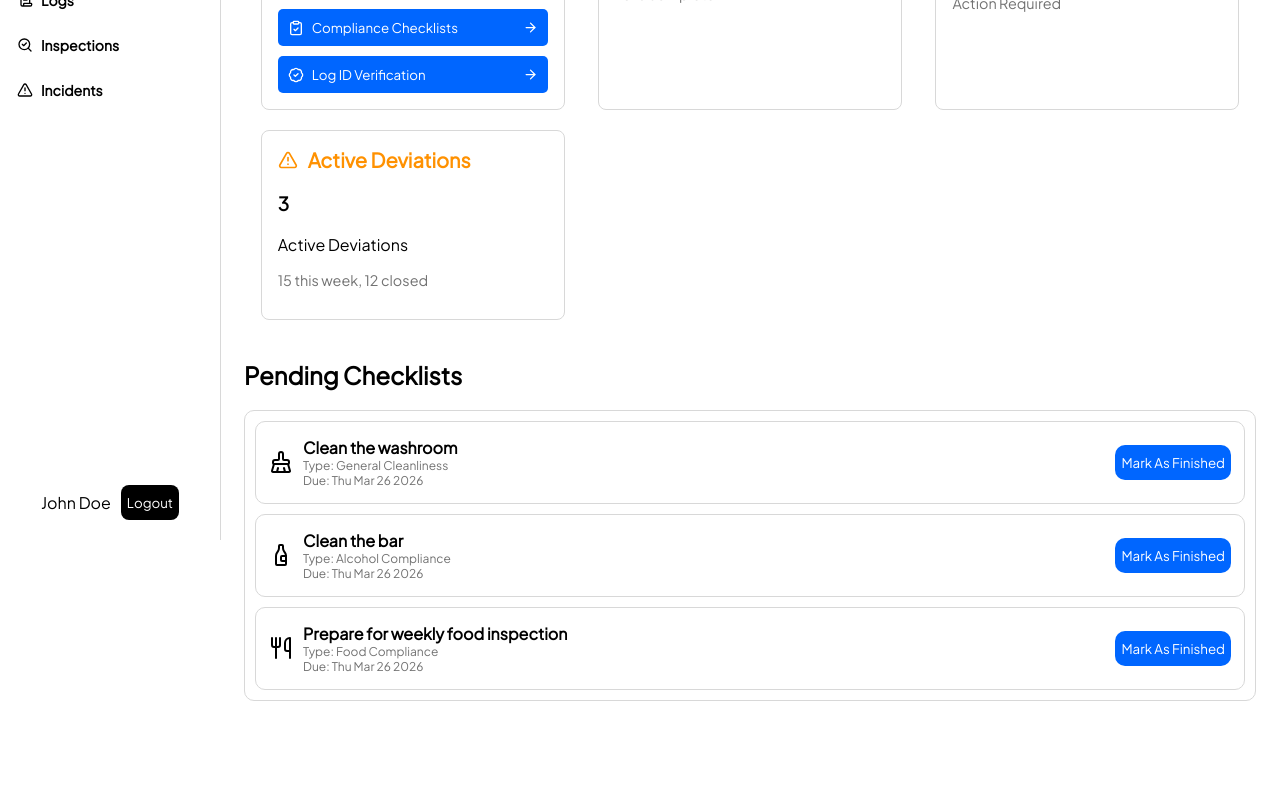
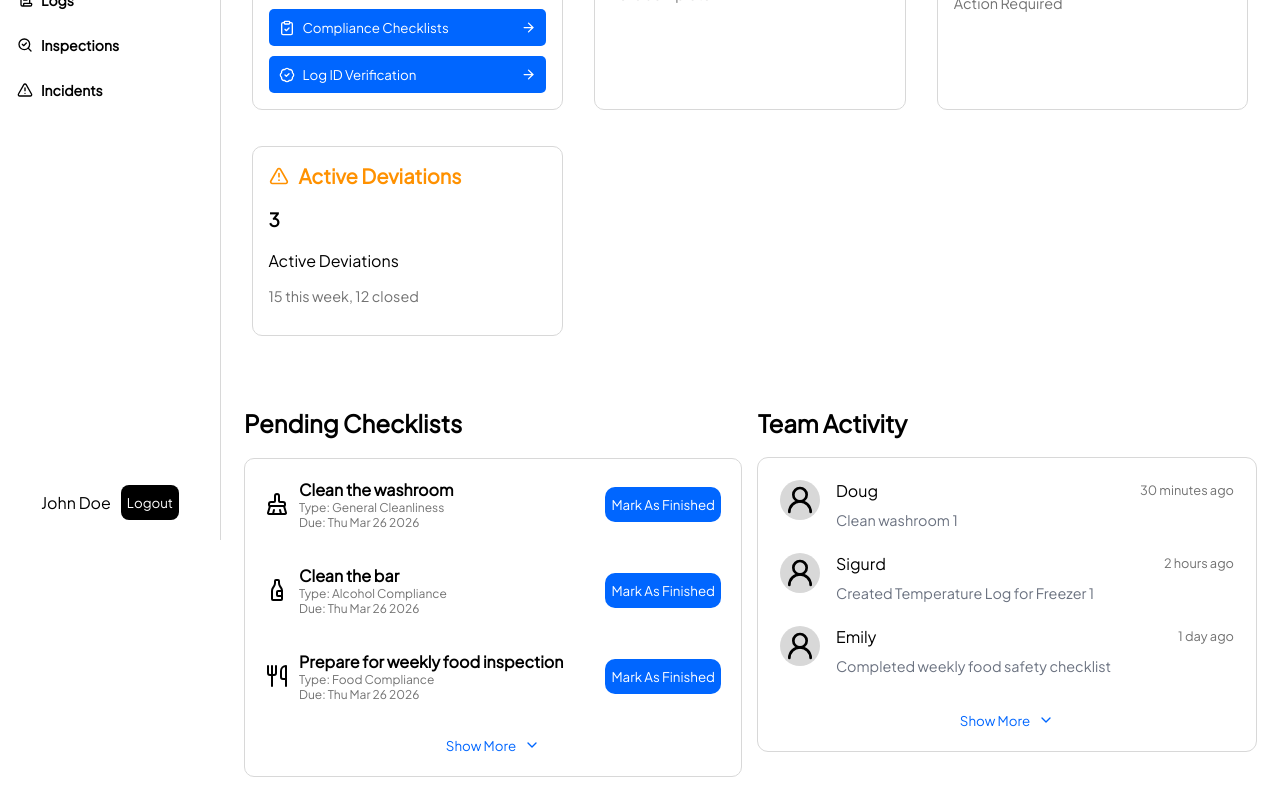
Before and after one commit to siguraso/fullstack-project-v26, a Vue app in the folder frontend/: page / in a window 1280 px wide. Shown: the part 260-1061 px from the top of the page. Before the commit the page ends 985 px from the top, so only its background shows below. Built offline with nearby package versions, Linux system fonts and the light colour scheme; the HTML template or start-up script is replaced by a standard one.

Commit message:
added a team activity component and made some style changes

```diff
--- a/frontend/src/assets/main.css
+++ b/frontend/src/assets/main.css
@@ -5,6 +5,7 @@
 
 :root {
   --bg: #ffffff;
+  --bg-secondary: #efefef;
   --primary: #0066ff;
   --primary-hover: rgb(0, 75, 187);
   --primary-active: rgb(0, 34, 85);
--- a/frontend/src/components/ui/Card.vue
+++ b/frontend/src/components/ui/Card.vue
@@ -16,7 +16,7 @@
 .card {
   background-color: var(--bg);
   border: 1px solid var(--stroke);
-  border-radius: 8px;
+  border-radius: 10px;
   padding: 16px;
 }
 
--- a/frontend/src/components/ui/TaskListItem.vue
+++ b/frontend/src/components/ui/TaskListItem.vue
@@ -35,15 +35,16 @@ const props = defineProps<TaskListItemProps>()
 }
 
 .task-item {
-  border: 1px solid var(--stroke);
-  padding-left: 13px;
-  padding-right: 13px;
-  border-radius: 10px;
+  padding: 10px;
   display: flex;
   justify-content: space-between;
   align-items: center;
-  padding-top: 15px;
   padding-bottom: 15px;
+  border-radius: 8px;
+}
+
+.task-item:hover {
+  background-color: var(--bg-secondary);
 }
 
 .task-header {
--- a/frontend/src/views/dashboard/Dashboard.vue
+++ b/frontend/src/views/dashboard/Dashboard.vue
@@ -12,6 +12,7 @@ import TemperatureOverviewCard from './components/info-cards/TemperatureOverview
 import ActiveDeviationCard from './components/info-cards/ActiveDeviationCard.vue'
 import PendingChecklists from './components/PendingChecklists.vue'
 import QuickActionsCard from './components/info-cards/QuickActionsCard.vue'
+import TeamActivity from './components/TeamActivity.vue'
 
 // placeholders
 const primaryChart = {
@@ -42,8 +43,6 @@ const retryLoad = () => {
     />
   </header>
 
-  <!-- <h2>Quick Overview</h2> -->
-
   <div class="info-cards">
     <QuickActionsCard />
 
@@ -54,21 +53,43 @@ const retryLoad = () => {
     <ActiveDeviationCard />
   </div>
 
-  <h2>Pending Checklists</h2>
+  <div class="second-row">
+    <div class="second-row-component">
+      <h2>Pending Checklists</h2>
 
-  <PendingChecklists />
+      <PendingChecklists />
+    </div>
+
+    <div class="second-row-component">
+      <h2>Team Activity</h2>
+
+      <TeamActivity />
+    </div>
+  </div>
 </template>
 
 <style scoped>
 .info-cards {
   display: grid;
-  grid-template-columns: repeat(auto-fit, minmax(280px, 1fr));
-  overflow-x: scroll;
+  grid-template-columns: repeat(auto-fit, minmax(250px, 1fr));
+  gap: 1rem;
+  margin-bottom: 2rem;
 }
 
 .info-card {
-  width: 80%;
+  width: 85%;
   justify-self: center;
   margin-bottom: 20px;
 }
+
+.second-row {
+  display: grid;
+  grid-template-columns: repeat(auto-fit, minmax(400px, 1fr));
+  gap: 1rem;
+}
+
+.second-row-component {
+  width: 100%;
+  align-items: center;
+}
 </style>
--- a/frontend/src/views/dashboard/components/PendingChecklists.vue
+++ b/frontend/src/views/dashboard/components/PendingChecklists.vue
@@ -1,6 +1,7 @@
 <script setup lang="ts">
 import TaskListItem from '@/components/ui/TaskListItem.vue'
-import { BottleWine, BrushCleaning, ForkKnife } from '@lucide/vue'
+import { BottleWine, BrushCleaning, ForkKnife, ChevronDownIcon } from '@lucide/vue'
+import { ref, computed } from 'vue'
 
 // placeholder
 // TODO: make acrually database intergration
@@ -23,28 +24,82 @@ const tasks = {
     dueDate: new Date(),
     icon: ForkKnife,
   },
+  task4: {
+    taskTitle: 'Clean the kitchen',
+    taskType: 'General Cleanliness',
+    dueDate: new Date(),
+    icon: BrushCleaning,
+  },
 }
+
+const showAll = ref(false)
+
+const tasksList = computed(() => Object.values(tasks))
+
+const displayedTasks = computed(() => {
+  return showAll.value ? tasksList.value : tasksList.value.slice(0, 3)
+})
 </script>
 
 <template>
+  <div class="tasks-container">
     <div class="tasks">
       <TaskListItem
-      v-for="task in tasks"
+        v-for="task in displayedTasks"
+        :key="task.taskTitle"
         :taskTitle="task.taskTitle"
         :taskType="task.taskType"
         :dueDate="task.dueDate"
         :icon="task.icon"
       />
     </div>
+    <button v-if="tasksList.length > 3" @click="showAll = !showAll" class="show-more-btn">
+      <span>{{ showAll ? 'Show Less' : 'Show More' }}</span>
+      <ChevronDownIcon :size="16" :class="{ rotated: showAll }" />
+    </button>
+  </div>
 </template>
 
-<style>
+<style scoped>
+.tasks-container {
+  display: flex;
+  flex-direction: column;
+  padding: 10px;
+  border: 1px solid var(--stroke);
+  border-radius: 10px;
+}
+
 .tasks {
   display: flex;
   flex-direction: column;
   gap: 10px;
-  padding: 10px;
-  border: 1px solid var(--stroke);
-  border-radius: 10px;
+}
+
+.show-more-btn {
+  display: flex;
+  align-items: center;
+  justify-content: center;
+  gap: 0.5rem;
+  padding: 0.75rem 1rem;
+  margin-top: 0.5rem;
+  background-color: transparent;
+  border-radius: 0.5rem;
+  cursor: pointer;
+  font-weight: 500;
+  color: var(--primary);
+  transition: all 0.2s ease;
+}
+
+.show-more-btn:hover {
+  background-color: #f3f4f6;
+  color: #1f2937;
+}
+
+.show-more-btn svg {
+  transition: transform 0.2s ease;
+}
+
+.show-more-btn svg.rotated {
+  transform: rotate(180deg);
 }
 </style>
--- /dev/null
+++ b/frontend/src/views/dashboard/components/TeamActivity.vue
@@ -0,0 +1,213 @@
+<script setup lang="ts">
+import { User2Icon, ChevronDownIcon } from '@lucide/vue'
+import { ref, computed } from 'vue'
+
+interface Activity {
+  username: string
+  task: string
+  dateFinished: Date
+}
+
+// TODO: db intergration as always, fetch images users and tasks
+const activity1: Activity = {
+  username: 'Doug',
+  task: 'Clean washroom 1',
+  dateFinished: new Date(Date.now() - 1000 * 60 * 30), // 30 minutes ago
+}
+
+const activity2: Activity = {
+  username: 'Sigurd',
+  task: 'Created Temperature Log for Freezer 1',
+  dateFinished: new Date(Date.now() - 1000 * 60 * 60 * 2), // 2 hours ago
+}
+
+const activity3: Activity = {
+  username: 'Emily',
+  task: 'Completed weekly food safety checklist',
+  dateFinished: new Date(Date.now() - 1000 * 60 * 60 * 24), // 1 day ago
+}
+
+const activity4: Activity = {
+  username: 'Michael',
+  task: 'Updated incident report for spill in kitchen',
+  dateFinished: new Date(Date.now() - 1000 * 60 * 60 * 24 * 2), // 2 days ago
+}
+
+const activity = ref(new Array())
+
+activity.value.push(activity1)
+activity.value.push(activity2)
+activity.value.push(activity3)
+activity.value.push(activity4)
+
+const showAll = ref(false)
+
+// Display only first 3 activities or all if showAll is true
+const displayedActivities = computed(() => {
+  return showAll.value ? activity.value : activity.value.slice(0, 3)
+})
+
+// Format relative time
+const formatTimeAgo = (date: Date): string => {
+  const now = new Date()
+  const diffMs = now.getTime() - date.getTime()
+  const diffMins = Math.floor(diffMs / 60000)
+  const diffHours = Math.floor(diffMs / 3600000)
+  const diffDays = Math.floor(diffMs / 86400000)
+
+  if (diffMins < 1) return 'just now'
+  if (diffMins < 60) return `${diffMins} minute${diffMins > 1 ? 's' : ''} ago`
+  if (diffHours < 24) return `${diffHours} hour${diffHours > 1 ? 's' : ''} ago`
+  return `${diffDays} day${diffDays > 1 ? 's' : ''} ago`
+}
+</script>
+
+<template>
+  <div v-if="activity.length > 0">
+    <div class="activity-container">
+      <div class="activity-list">
+        <div v-for="(item, index) in displayedActivities" :key="index" class="activity-item">
+          <div class="activity-icon">
+            <User2Icon :size="32" />
+          </div>
+          <div class="activity-content">
+            <div class="activity-header">
+              <p class="username">{{ item.username }}</p>
+              <span class="timestamp">{{ formatTimeAgo(item.dateFinished) }}</span>
+            </div>
+            <p class="activity-task">{{ item.task }}</p>
+          </div>
+        </div>
+      </div>
+      <button v-if="activity.length > 3" @click="showAll = !showAll" class="show-more-btn">
+        <span>{{ showAll ? 'Show Less' : 'Show More' }}</span>
+        <ChevronDownIcon :size="16" :class="{ rotated: showAll }" />
+      </button>
+    </div>
+  </div>
+  <div v-else class="no-items-container">
+    <p class="no-items">There seems there has been no recent activity...</p>
+  </div>
+</template>
+
+<style scoped>
+.activity-container {
+  display: flex;
+  flex-direction: column;
+  outline: 1px solid var(--stroke);
+  border-radius: 10px;
+  gap: 5px;
+  padding: 10px;
+}
+
+.activity-title {
+  margin: 0;
+  font-size: 1.125rem;
+  font-weight: 600;
+  color: #1f2937;
+}
+
+.activity-list {
+  display: flex;
+  flex-direction: column;
+}
+
+.activity-item {
+  display: flex;
+  gap: 1rem;
+  align-items: flex-start;
+  padding: 0.75rem;
+  transition: background-color 0.2s ease;
+  border-radius: 8px;
+}
+
+.activity-item:hover {
+  background-color: var(--bg-secondary);
+}
+
+.activity-icon {
+  display: flex;
+  align-items: center;
+  justify-content: center;
+  width: 40px;
+  height: 40px;
+  background-color: var(--stroke);
+  border-radius: 50%;
+  flex-shrink: 0;
+  color: black;
+}
+
+.activity-content {
+  display: flex;
+  flex-direction: column;
+  gap: 10px;
+  flex: 1;
+  min-width: 0;
+}
+
+.activity-header {
+  display: flex;
+  align-items: center;
+  justify-content: space-between;
+  gap: 1rem;
+}
+
+.username {
+  margin: 0;
+}
+
+.timestamp {
+  font-size: 0.8rem;
+  color: var(--text-secondary);
+  white-space: nowrap;
+  flex-shrink: 0;
+}
+
+.activity-task {
+  margin: 0;
+  color: #6b7280;
+  font-size: 0.9rem;
+  word-wrap: break-word;
+}
+
+.no-items {
+  align-self: center;
+}
+
+.no-items-container {
+  display: flex;
+  align-items: center;
+  justify-content: center;
+}
+
+.header {
+  display: none;
+}
+
+.show-more-btn {
+  display: flex;
+  align-items: center;
+  justify-content: center;
+  gap: 0.5rem;
+  padding: 0.75rem 1rem;
+  margin-top: 0.5rem;
+  background-color: transparent;
+  border-radius: 0.5rem;
+  cursor: pointer;
+  font-weight: 500;
+  color: var(--primary);
+  transition: all 0.2s ease;
+}
+
+.show-more-btn:hover {
+  background-color: var(--bg-secondary);
+}
+
+.show-more-btn svg {
+  transition: transform 0.2s ease;
+}
+
+.show-more-btn svg.rotated {
+  transform: rotate(180deg);
+}
+</style>
```
Lines whose indentation alone changed are shown as unchanged.
